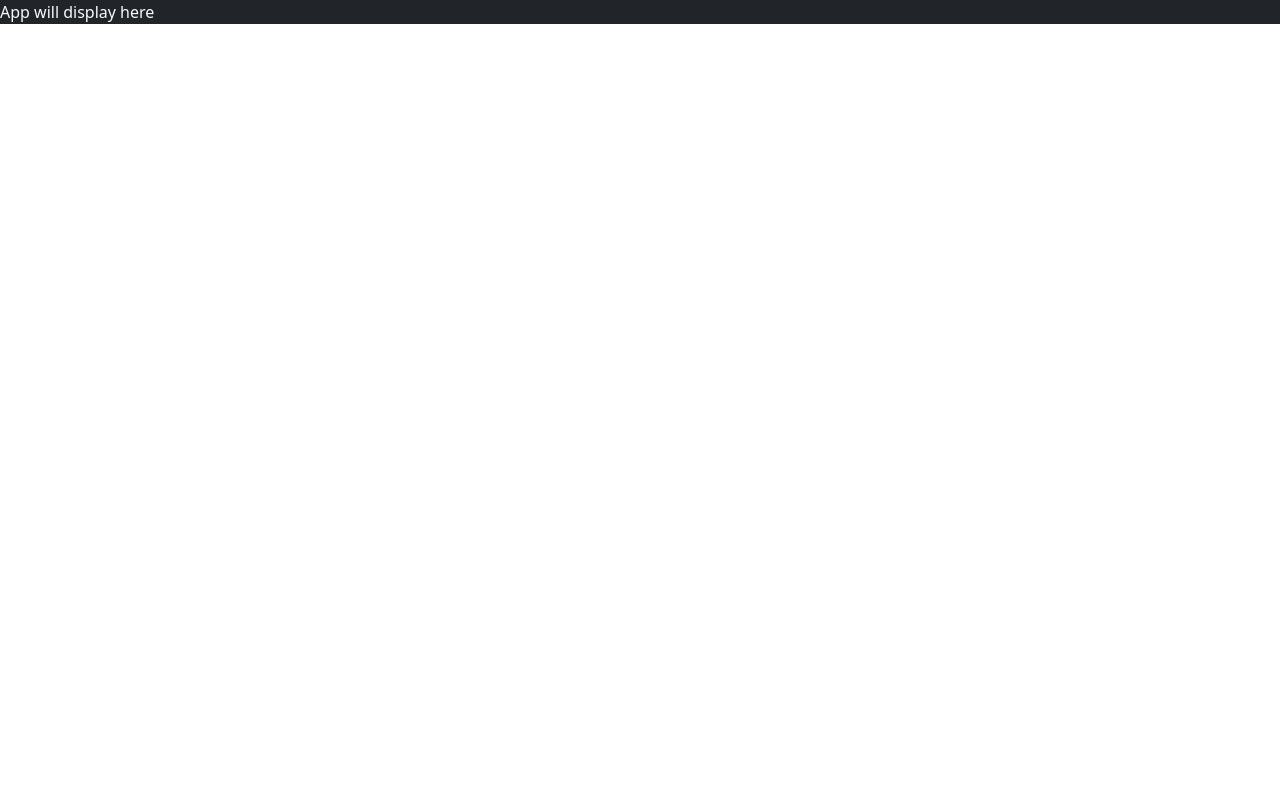
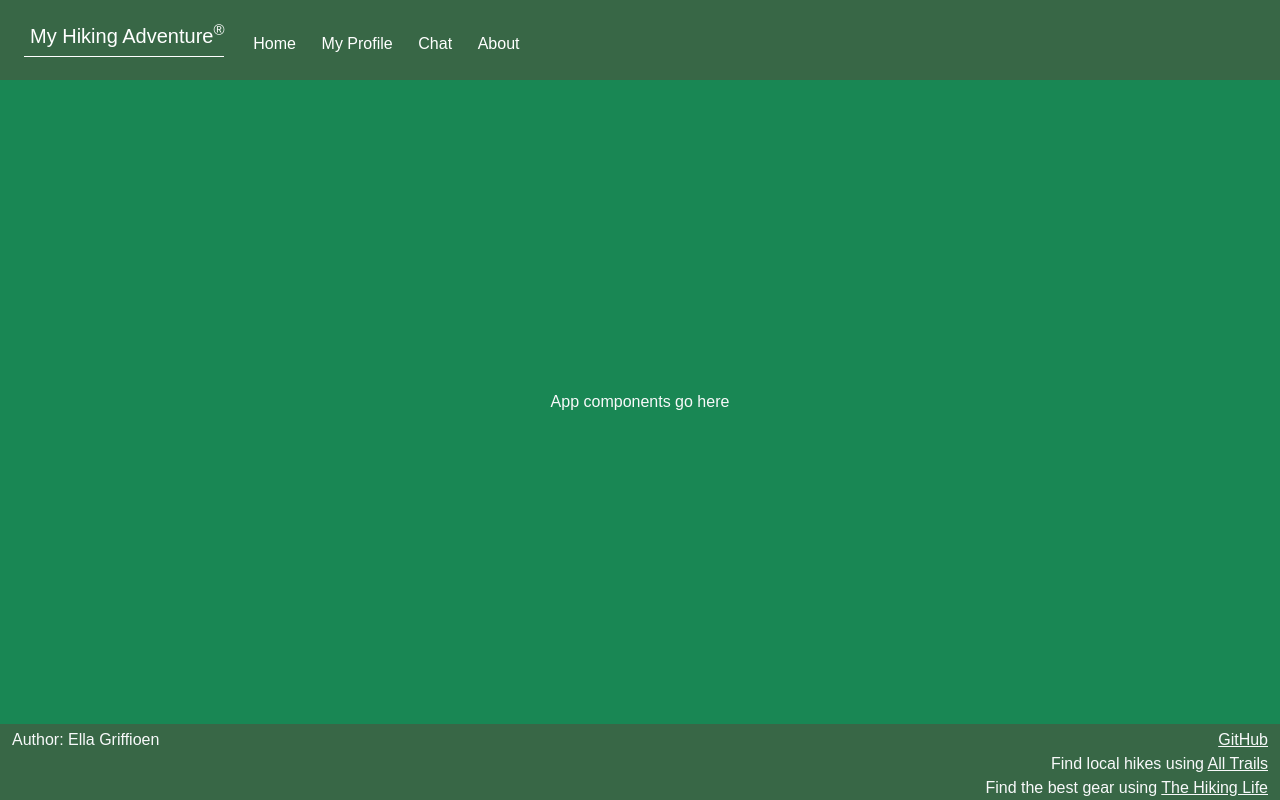
Before and after one commit to egriffioen/startup, a React (Vite) app: page / in a window 1280 px wide. Built offline with nearby package versions, Linux system fonts and the light colour scheme.

Commit message:
NavBar and Footer in app.jsx

```diff
--- a/src/app.css
+++ b/src/app.css
@@ -1,5 +1,9 @@
 footer .hikinglinks {
     float: right;
+}
+
+footer {
+    margin-top: auto;
 }
 
 main .loginform{
@@ -12,3 +16,49 @@
     font-weight: 400;
     font-style: normal;
 }
+
+.bg-dark-green {
+    background-color: #386746; /* Dark green color */
+    color: white;
+}
+
+.body {
+    display: flex;
+    flex-direction: column;
+    min-width: 375px;
+    height: 100vh;
+  }
+
+  header {
+    flex: 0 80px;
+  }
+
+  main {
+    flex: 1;
+    display: flex;
+    flex-direction: column;
+    align-items: center;
+    justify-content: space-around;
+  }
+
+
+  footer {
+    flex: 0 30px;
+  }
+
+  menu {
+    flex: 1;
+    display: flex;
+    /*  overwrite Bootstrap so the menu does not wrap */
+    flex-direction: row !important;
+    list-style: none;
+  }
+
+  .navbar-brand {
+    padding-left: 0.3em;
+    border-bottom: solid rgb(255, 255, 255) thin;
+  }
+
+  menu .nav-item {
+    padding: 0 0.3em;
+  }
--- a/src/app.jsx
+++ b/src/app.jsx
@@ -1,7 +1,55 @@
 import React from 'react';
 import 'bootstrap/dist/css/bootstrap.min.css';
+import Button from 'react-bootstrap/Button';
 import './app.css';
 
 export default function App() {
-  return <div className='body bg-dark text-light'>App will display here</div>;
+  return (
+  <div  className="body bg-dark-green text-light varela-round-regular">
+    <header className="container-fluid">
+      <nav className="navbar navbar-expand-sm bg-dark-green navbar-light">
+        <div className="container-fluid">
+          <a className="navbar-brand text-white" href="#">My Hiking Adventure<sup>&reg;</sup></a>
+          <button className="navbar-toggler" type="button" data-bs-toggle="collapse" data-bs-target="#collapsibleNavbar">
+            <span className="navbar-toggler-icon"></span>
+          </button>
+          <div className="collapse navbar-collapse" id="collapsibleNavbar">
+            <menu className="navbar-nav me-auto">
+              <li className="nav-item">
+                <a className="nav-link active text-white" href="index.html">Home</a>
+             </li>
+              <li className="nav-item">
+                <a  className="nav-link text-white" href="myprofile.html">My Profile</a>
+              </li>
+              <li className="nav-item">
+                <a  className="nav-link text-white" href="chat.html">Chat</a>
+              </li>
+              <li className="nav-item">
+                <a  className="nav-link text-white" href="about.html">About</a>
+              </li>
+            </menu>
+          </div>
+        </div>
+      </nav>
+    </header>
+
+    <main className="bg-success">App components go here</main>
+
+    <footer className="footer">
+      <div className="container-fluid mt-1 mb-2">
+        <span className="text-reset">Author: Ella Griffioen</span>
+        <a className="text-reset hikinglinks" href="https://github.com/egriffioen/startup">GitHub</a>
+        <br/>
+        <div className="hikinglinks">
+          Find local hikes using <a class="text-reset" href="https://www.alltrails.com/">All Trails</a>
+        </div>
+        <br/>
+        <div className="hikinglinks">
+          Find the best gear using <a class="text-reset" href="https://www.thehikinglife.com/">The Hiking Life</a>
+        </div>
+      </div>
+    </footer>
+    {/*<script src="https://cdn.jsdelivr.net/npm/bootstrap@5.3.0/dist/js/bootstrap.bundle.min.js"></script>*/}
+  </div>
+  );
 }
```
